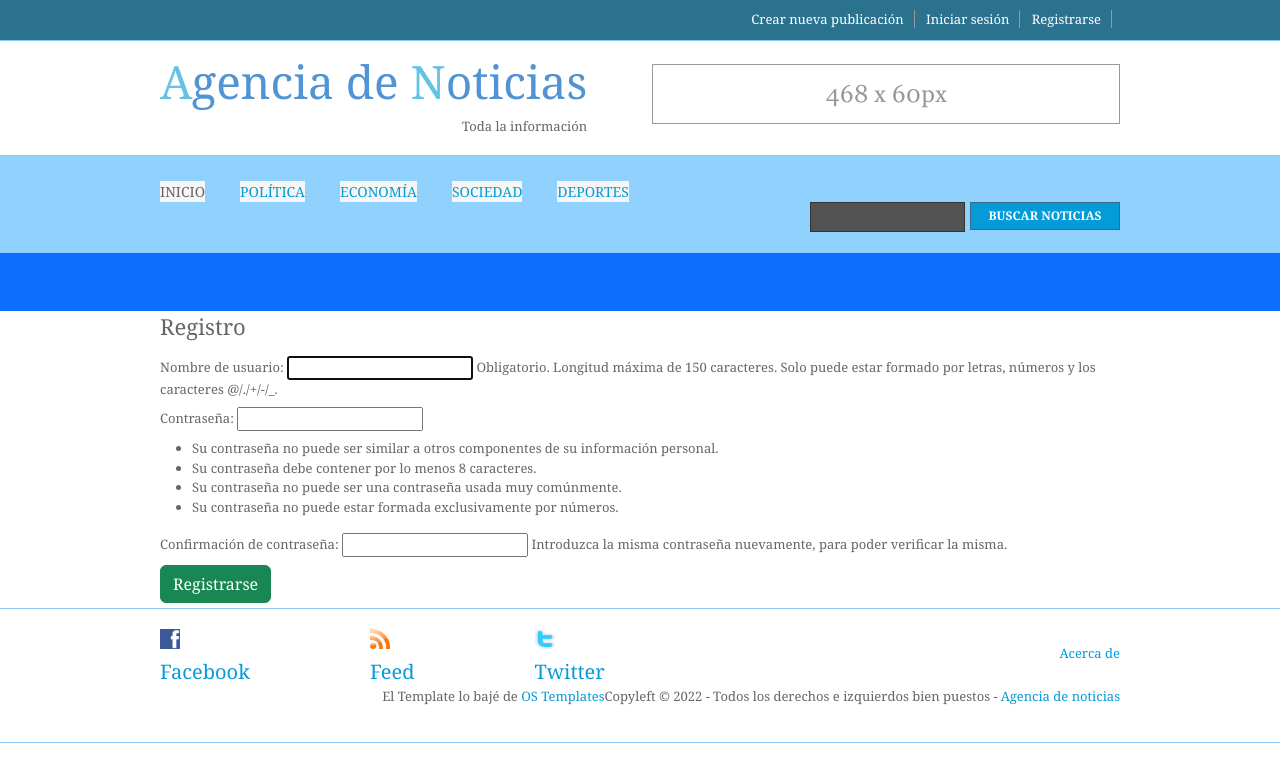
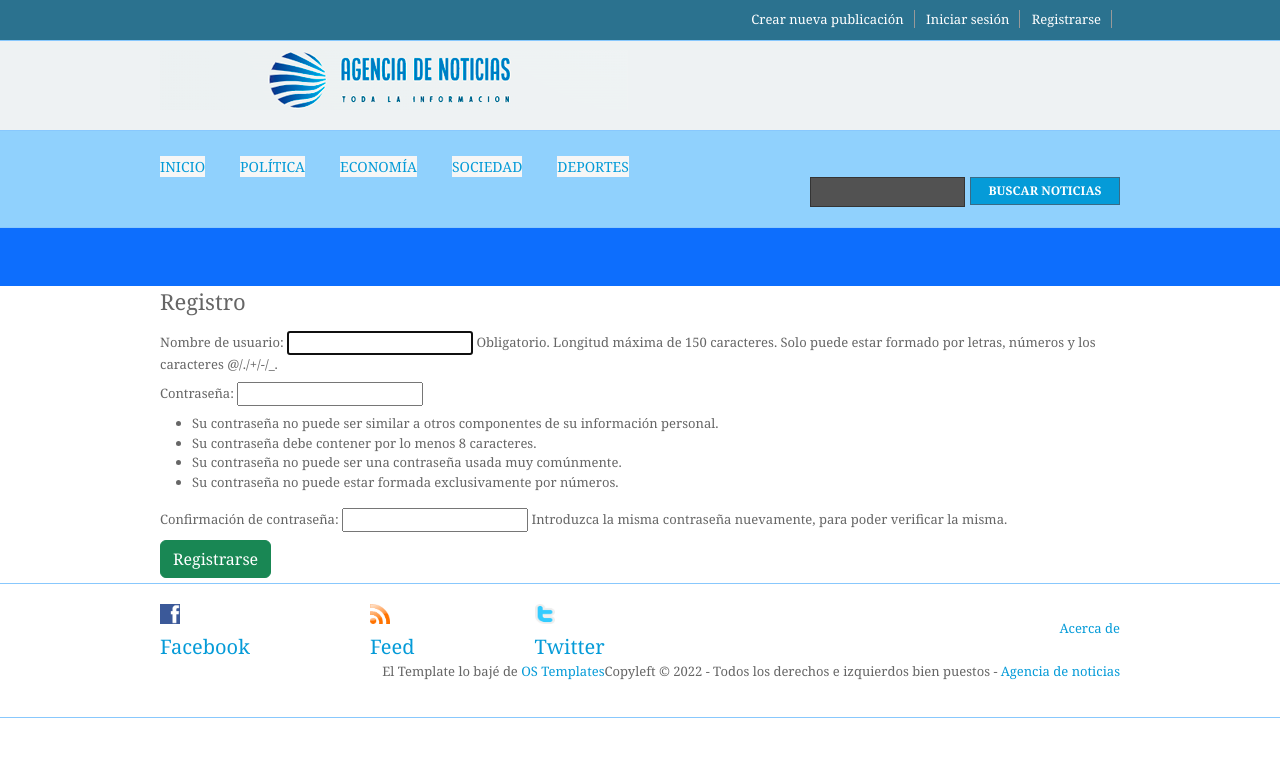
Before and after one commit to sebasiddi/desafio_final_repo, a Django app: page /portal/register in a window 1280 px wide. Shown: the top 782 px of the page. Run offline with Django 4.2, Linux system fonts and the light colour scheme; data comes from the database, SQL or seed files in the repository; both versions use the stored data as it was after the commit; parts of the project's set-up code (start-up, migrations or seed data) failed here and were passed over; some libraries are stand-ins or nearby versions.

Commit message:
Trabajo terminado

```diff
--- a/desafio_final/portal/models.py
+++ b/desafio_final/portal/models.py
@@ -22,6 +22,19 @@ class Noticia(models.Model):
             return f"ID: {self.id} | Sección: {self.seccion} - Título: {self.titulo}"
 
 
+class Avatar(models.Model):
+    user = models.ForeignKey(User, on_delete=models.CASCADE)
+    imagen = models.ImageField(upload_to='avatares', null=True ,blank=True )
+
+    def __str__(self) -> str:
+          return f"ID: {self.id}, User: {self.user}"
+
+class Imagen_post(models.Model):
+    id_post = models.IntegerField()
+    imagen = models.ImageField(upload_to='img', null=True ,blank=True )
+
+
+
 class Lectorxs(models.Model):
     nombre_lectorxs = models.CharField(max_length=50)
     pass_lectorxs = models.CharField(max_length=50)
@@ -43,14 +56,3 @@ class Periodistxs(models.Model):
 
     def __str__(self):
             return f"ID: {self.id} - Nombre: {self.nombre_periodistxs}, E-mail: {self.email_periodistxs}"
-
-class Avatar(models.Model):
-    user = models.ForeignKey(User, on_delete=models.CASCADE)
-    imagen = models.ImageField(upload_to='avatares', null=True ,blank=True )
-
-    def __str__(self) -> str:
-          return f"ID: {self.id}, User: {self.user}"
-
-class Imagen_post(models.Model):
-    id_post = models.IntegerField()
-    imagen = models.ImageField(upload_to='img', null=True ,blank=True )
--- a/desafio_final/portal/static/portal/layout/styles/layout.css
+++ b/desafio_final/portal/static/portal/layout/styles/layout.css
@@ -14,7 +14,7 @@ File: Layout CSS
 @import url("featured_slide.css");
 
 html{overflow-y:scroll;}
-body{margin:0; padding:0; font-size:13px; font-family:Georgia, "Times New Roman", Times, serif; color:#666666; background-color:#FFFFFF;}
+body{margin:0; padding:0; font-size:13px; font-family:Georgia, "Times New Roman", Times, serif; color:#666666; background-color:#ffffff;}
 
 .justify{text-align:justify;}
 .bold{font-weight:bold;}
@@ -39,8 +39,8 @@ img{display:block; margin:0; padding:0; border:none;}
 
 div.wrapper{display:block; width:100%; margin:0; text-align:left; border-bottom:1px solid #88c8fd;}
 div.wrapper h1, div.wrapper h2, div.wrapper h3, div.wrapper h4, div.wrapper h5, div.wrapper h6{margin:0 0 15px 0; padding:0; font-size:22px; font-weight:normal; line-height:normal;}
-.col0, .col0 a{color:#FFFFFF; background-color:#2b728f;}
-.col2{color:#FFFFFF; background-color:#90d1fd;}
+.col0, .col0 a{color:#ffffff; background-color:#2b728f;}
+.col2{color:#000000; background-color:#90d1fd;}
 
 /* ----------------------------------------------Generalise------------------------------------- */
 
--- a/desafio_final/portal/static/portal/layout/styles/navi.css
+++ b/desafio_final/portal/static/portal/layout/styles/navi.css
@@ -13,7 +13,7 @@ File: Navigation CSS
 #topnav li a:link, #topnav li a:visited, #topnav li a:hover{display:block; margin:0 35px 0 0; padding:0; font-size:14px; text-transform:uppercase; color:#059BD8; background-color:#F6F6F6;}
 #topnav ul ul li a:link, #topnav ul ul li a:visited{border:none;}
 #topnav li.last a{margin-right:0;}
-#topnav li a:hover, #topnav ul li.active a{color:#666666; background-color:#F6F6F6;}
+#topnav li a:hover, #topnav ul li.active a{color:#666666; background-color:#88c8fd;}
 #topnav li li a:link, #topnav li li a:visited{width:150px; float:none; margin:0; padding:7px 10px; font-size:12px; font-weight:normal; color:#059BD8; background-color:#F6F6F6;}
 #topnav li li a:hover{color:#FFFFFF; background-color:#059BD8;}
 #topnav li ul{z-index:9999; position:absolute; left:-999em; height:auto; width:170px; border-left:1px solid #059BD8; border-bottom:1px solid #059BD8;}
--- a/desafio_final/portal/templates/index.html
+++ b/desafio_final/portal/templates/index.html
@@ -7,6 +7,8 @@
 
 <div class="wrapper">
   <div id="hpage_cats">
+    <h1> {{mensaje}} </h1>
+
 
 <!-- CAROUSEL -->
 
--- a/desafio_final/portal/templates/mis_publicaciones.html
+++ b/desafio_final/portal/templates/mis_publicaciones.html
@@ -31,7 +31,7 @@
                   <span class="badge bg-secondary">{{secc}}</span>
                 {% endwith %}
               {% endif %}
-              | {{n.titulo}} | {{n.fecha}}
+              | {{n.titulo}} | {{n.fecha}} | {% if n.publicado %}<span class="badge bg-danger">Publicado: SI </span>{% else %}<span class="badge bg-secondary">Publicado:  NO</span>{% endif %}
             </button>
           </h2>
           <div id="flush-collapseOn{{n.id}}" class="accordion-collapse collapse" aria-labelledby="flush-headingOne" data-bs-parent="#accordionFlushExample">
--- a/desafio_final/portal/templates/padre.html
+++ b/desafio_final/portal/templates/padre.html
@@ -23,6 +23,9 @@ Licence URI: http://www.os-templates.com/template-terms
 <script src="https://cdn.jsdelivr.net/npm/@popperjs/core@2.11.5/dist/umd/popper.min.js" integrity="sha384-Xe+8cL9oJa6tN/veChSP7q+mnSPaj5Bcu9mPX5F5xIGE0DVittaqT5lorf0EI7Vk" crossorigin="anonymous"></script>
 <script src="https://cdn.jsdelivr.net/npm/bootstrap@5.2.0-beta1/dist/js/bootstrap.min.js" integrity="sha384-kjU+l4N0Yf4ZOJErLsIcvOU2qSb74wXpOhqTvwVx3OElZRweTnQ6d31fXEoRD1Jy" crossorigin="anonymous"></script>
 <link rel="stylesheet" href="https://cdnjs.cloudflare.com/ajax/libs/font-awesome/6.1.1/css/all.min.css" integrity="sha512-KfkfwYDsLkIlwQp6LFnl8zNdLGxu9YAA1QvwINks4PhcElQSvqcyVLLD9aMhXd13uQjoXtEKNosOWaZqXgel0g==" crossorigin="anonymous" referrerpolicy="no-referrer" />
+<link rel="icon" type="image/x-icon" href="{% static 'portal/dist/images/favicon.png' %}">
+
+
 <!-- / Homepage Specific -->
 </head>
 
@@ -31,7 +34,7 @@ Licence URI: http://www.os-templates.com/template-terms
   <div class="wrapper col0">
   <div id="topline">
     {% if request.user.is_authenticated %}
-    <p>|{{user.username}}| <img SRC= "{{url}}" alt="foto de perfil"  width="40" height="30"></p>
+    <p>|{{user.username}}| <img SRC= "{{url}}" alt="foto de perfil"  width="45" height="30"></p>
     {% endif %}
     <ul>
       <li><a href="{% url 'nueva_publicacion' %}">Crear nueva publicación</a></li>
@@ -51,13 +54,13 @@ Licence URI: http://www.os-templates.com/template-terms
   </div>
 </div>
 <!-- ####################################################################################################### -->
-<div class="wrapper">
+<div class="wrapper" style="background-color:rgb(238, 242, 243);">
   <div id="header">
-    <div class="fl_left">
+    <!--<div class="fl_left">
       <h1><a href="{% url 'inicio' %}"><strong>A</strong>gencia de  <strong>N</strong>oticias</a></h1>
       <p>Toda la información</p>
-    </div>
-    <div class="fl_right"><a href="#"><img src="{% static 'portal/images/demo/468x60.gif' %}" alt="" /></a></div>
+    </div> -->
+    <div class="fl_left"><a href="{% url 'inicio' %}"><img src="{% static 'portal/images/demo/logo-468x60-ok.png' %}" alt="" /></a></div>
     <br class="clear" />
   </div>
 </div>
@@ -66,7 +69,7 @@ Licence URI: http://www.os-templates.com/template-terms
   <div id="topbar">
     <div id="topnav">
       <ul>
-        <li class="active"><a href="{% url 'inicio' %}">Inicio</a></li>
+        <li><a href="{% url 'inicio' %}">Inicio</a></li>
         <li><a href="{% url 'politica' %}">Política</a></li>
         <li><a href="{% url 'economia' %}">Economía</a></li>
         <li><a href="{% url 'sociedad' %}">Sociedad</a></li>
--- a/desafio_final/portal/views.py
+++ b/desafio_final/portal/views.py
@@ -36,8 +36,11 @@ def home(request):
     return render(request, "home.html",dicc(request))
 
 #Página de inicio
-def inicio(request):
-    return render(request, "index.html",dicc(request))
+def inicio(request,*kwargs):
+    data=dicc(request)
+    if kwargs:
+        data.update(kwargs[0])
+    return render(request, "index.html",data)
 
 @login_required
 #Muestro las publicaciones hechas por quien se haya loggeado
@@ -198,12 +201,11 @@ def register(request):
             form = AuthenticationForm()
             data=dicc(request)
             data.update({'mensaje':'Registro Exitoso','form':form})
-            request.method = "GET"
-            return render(request,"login.html",data)
+            return render(request,"index.html",data)
     else:
         form = UserCreationForm()
     data=dicc(request)
-    data.update({"form":form})
+    data.update({"form":form,"mensaje":"Error en el registro"})
     return render (request, "registro.html",data)
 
 
@@ -219,7 +221,8 @@ def editar_perfil(request):
                 password = informacion['password1']
                 usuario.set_password(password)
                 usuario.save()
-                return render(request, "index.html",dicc(request))
+                return inicio(request,{"mensaje":"Contraseña cambiada exitosamente, por favor vuela a loggearse"})
+
     else:
         miFormulario = User_Edit_Form ( initial = {'email':usuario.email} )
 
```
Also changed, not shown: desafio_final/portal/forms.py (+8 -9 lines), desafio_final/db.sqlite3, desafio_final/media/avatares/IMG_4086.JPG (added), desafio_final/media/avatares/basico.png, desafio_final/portal/static/portal/dist/images/Untitled-1.png, desafio_final/portal/static/portal/dist/images/favicon.png (added), desafio_final/portal/static/portal/dist/images/iphone-mockup.png, desafio_final/portal/static/portal/images/demo/logo-468x60-ok.png (added), desafio_final/portal/static/portal/images/demo/logo-468x60.png (added), 2 other files.
